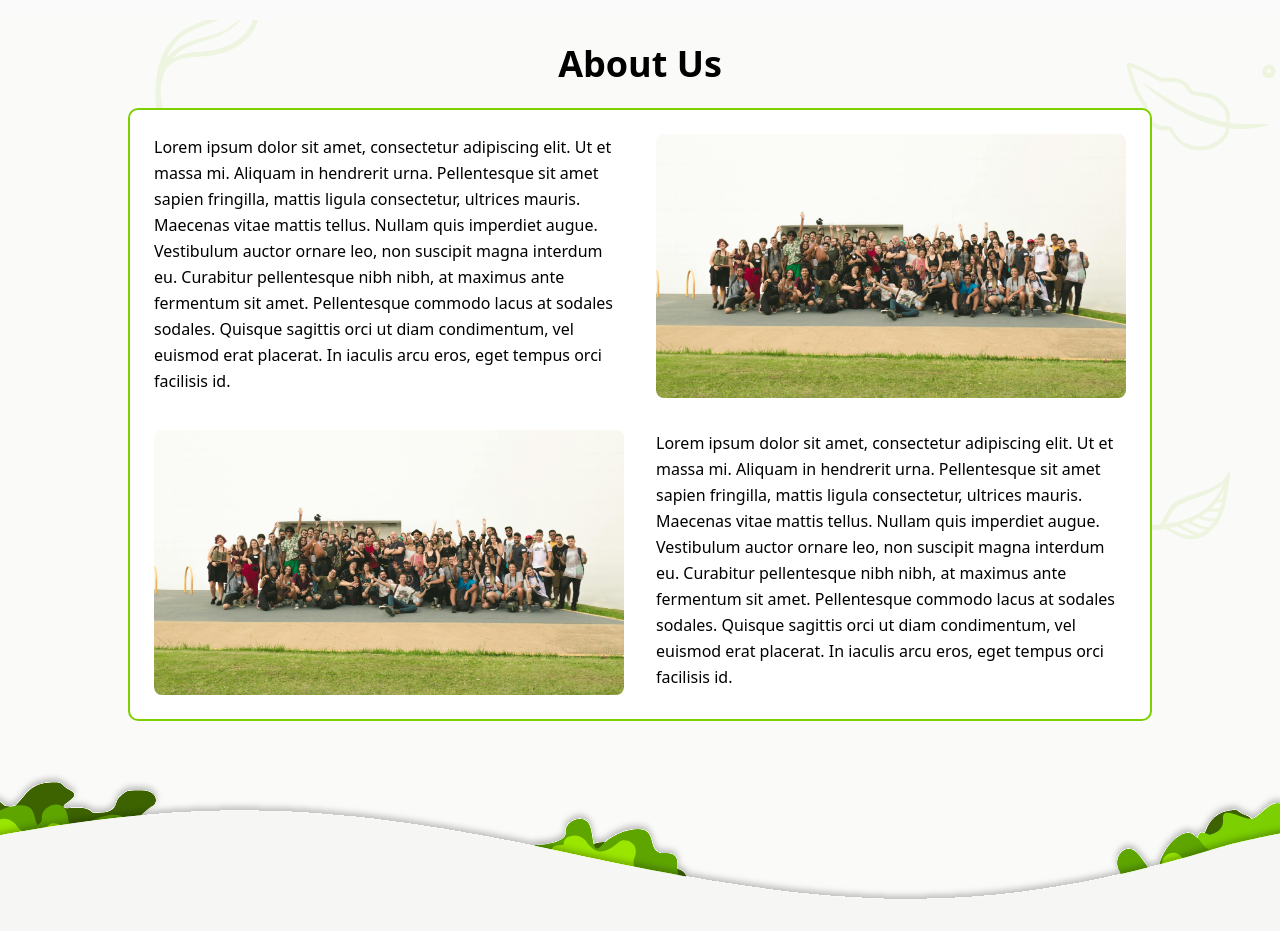
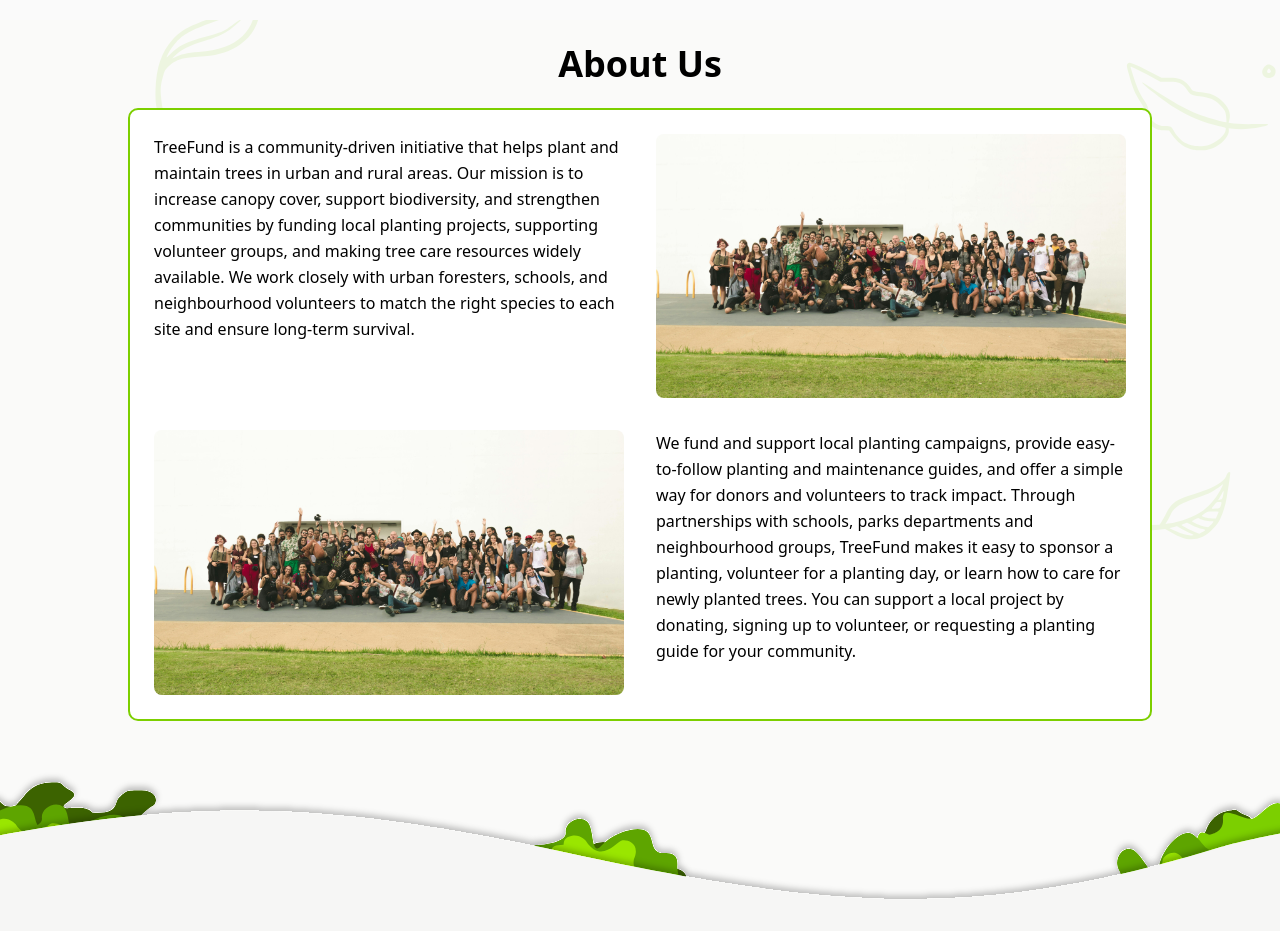
Before and after one commit to OGNylux/fhstp_print2mobil, a Next.js app: page / in a window 1280 px wide. Shown: the part 780-1711 px from the top of the page. Built offline with nearby package versions, Linux system fonts and the light colour scheme; no server answers; grey boxes are pictures that could not be loaded.

Commit message:
about us text

```diff
--- a/app/page.tsx
+++ b/app/page.tsx
@@ -21,16 +21,12 @@ export default function Home() {
               <h2 className="text-2xl md:text-4xl text-black font-bold mb-4 md:mb-6">About Us</h2>
               <div className="max-w-5xl w-full grid grid-cols-1 md:grid-cols-2 gap-6 md:gap-8 border-2 p-4 md:p-6 rounded-lg bg-white border-lime-500 text-black">
                 <p className="text-sm md:text-base leading-relaxed">
-                  Lorem ipsum dolor sit amet, consectetur adipiscing elit. Ut et massa mi. Aliquam in hendrerit urna. Pellentesque sit amet sapien fringilla, mattis ligula consectetur, ultrices mauris.
-                  Maecenas vitae mattis tellus. Nullam quis imperdiet augue. Vestibulum auctor ornare leo, non suscipit magna interdum eu. Curabitur pellentesque nibh nibh, at maximus ante fermentum sit amet.
-                  Pellentesque commodo lacus at sodales sodales. Quisque sagittis orci ut diam condimentum, vel euismod erat placerat. In iaculis arcu eros, eget tempus orci facilisis id.
+                  TreeFund is a community-driven initiative that helps plant and maintain trees in urban and rural areas. Our mission is to increase canopy cover, support biodiversity, and strengthen communities by funding local planting projects, supporting volunteer groups, and making tree care resources widely available. We work closely with urban foresters, schools, and neighbourhood volunteers to match the right species to each site and ensure long-term survival.
                 </p>
                 <Image src="/people.jpg" width={800} height={450} alt="team" className="w-full rounded-md object-cover aspect-[16/9]" />
                 <Image src="/people.jpg" width={800} height={450} alt="entwicklung" className="w-full rounded-md object-cover aspect-[16/9]" />
                 <p className="text-sm md:text-base leading-relaxed">
-                  Lorem ipsum dolor sit amet, consectetur adipiscing elit. Ut et massa mi. Aliquam in hendrerit urna. Pellentesque sit amet sapien fringilla, mattis ligula consectetur, ultrices mauris.
-                  Maecenas vitae mattis tellus. Nullam quis imperdiet augue. Vestibulum auctor ornare leo, non suscipit magna interdum eu. Curabitur pellentesque nibh nibh, at maximus ante fermentum sit amet.
-                  Pellentesque commodo lacus at sodales sodales. Quisque sagittis orci ut diam condimentum, vel euismod erat placerat. In iaculis arcu eros, eget tempus orci facilisis id.
+                  We fund and support local planting campaigns, provide easy-to-follow planting and maintenance guides, and offer a simple way for donors and volunteers to track impact. Through partnerships with schools, parks departments and neighbourhood groups, TreeFund makes it easy to sponsor a planting, volunteer for a planting day, or learn how to care for newly planted trees. You can support a local project by donating, signing up to volunteer, or requesting a planting guide for your community.
                 </p>
               </div>
             </div>
```
